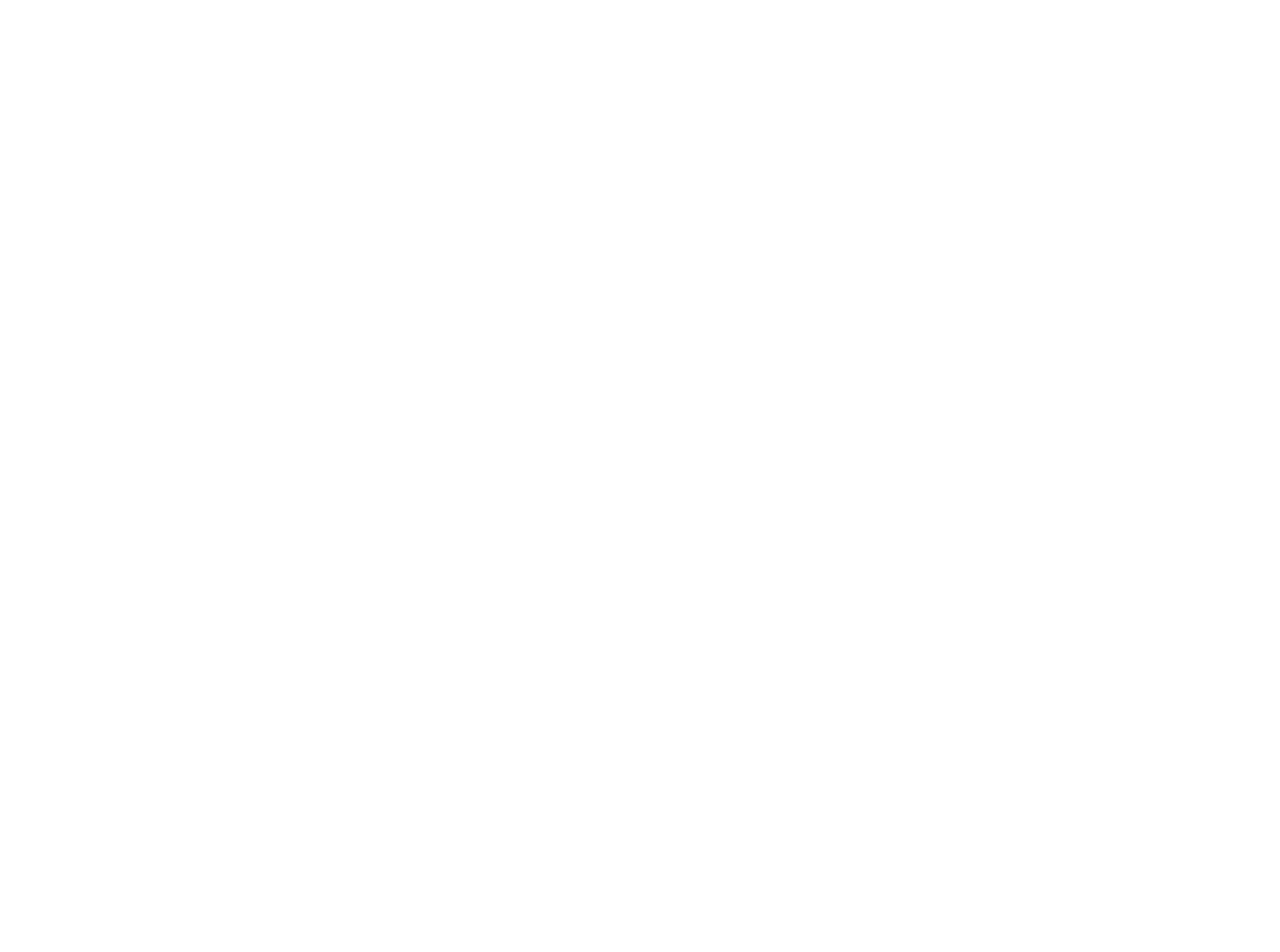
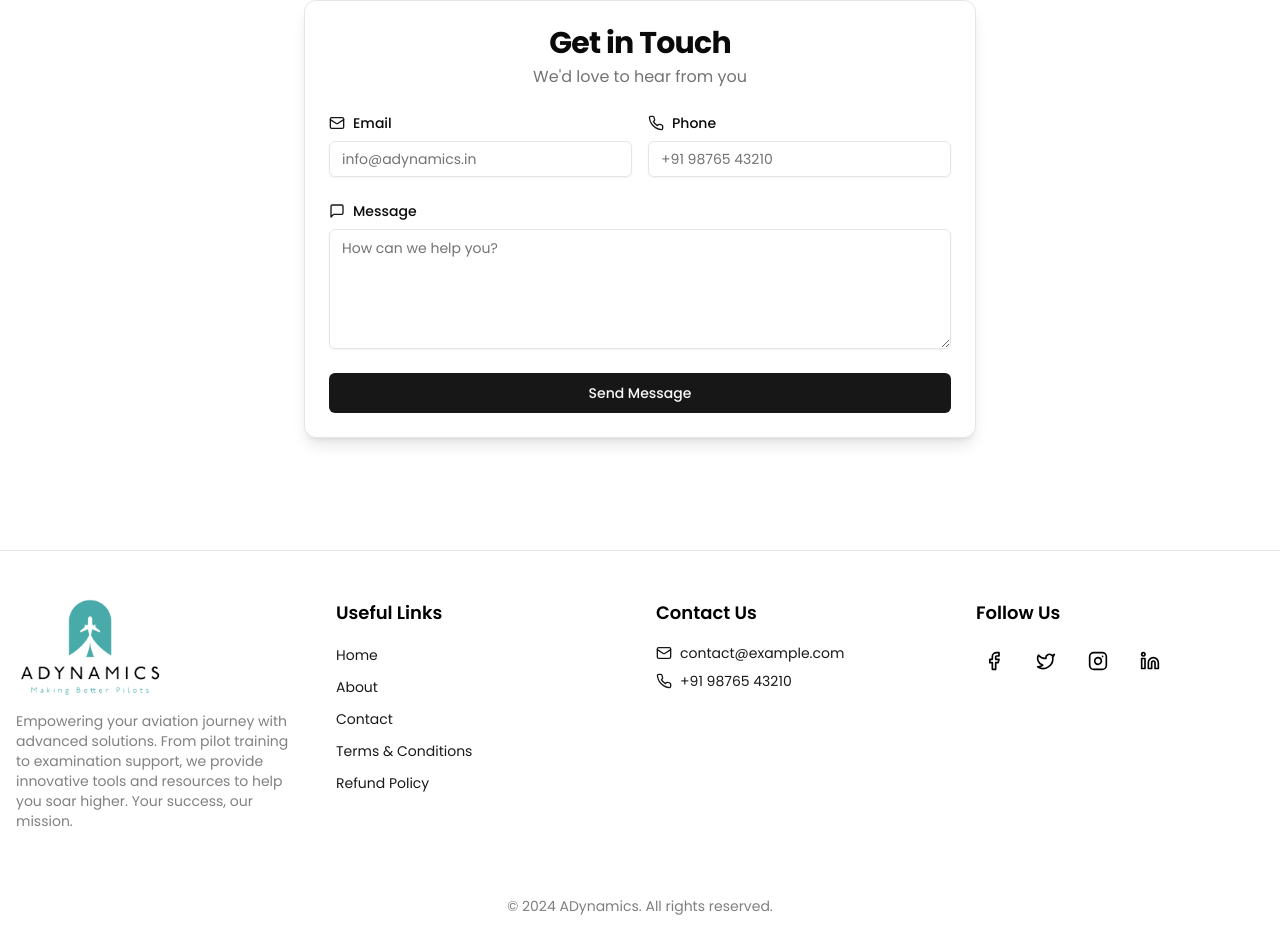
Before and after one commit to ATS527/adynamics_exam_portal_nextjs, a Next.js app: page /home in a window 1280 px wide. Shown: the part 3596-4548 px from the top of the page. Before the commit the page ends 3468 px from the top, so only its background shows below. Built offline with nearby package versions, Linux system fonts and the light colour scheme.

Commit message:
footer added

```diff
--- a/package.json
+++ b/package.json
@@ -17,6 +17,7 @@
     "@radix-ui/react-radio-group": "^1.2.1",
     "@radix-ui/react-scroll-area": "^1.2.1",
     "@radix-ui/react-select": "^2.1.2",
+    "@radix-ui/react-separator": "^1.1.1",
     "@radix-ui/react-slot": "^1.1.0",
     "@radix-ui/react-switch": "^1.1.1",
     "@radix-ui/react-tabs": "^1.1.1",
--- a/src/app/home/page.tsx
+++ b/src/app/home/page.tsx
@@ -21,6 +21,9 @@
 import Image from "next/image";
 import subjectData from "@/constants/subjectData";
 import TestimonialCarousel from "@/components/TestimonialCarousel";
+import ContactCard from "@/components/ContactCard";
+import Footer from "@/components/Footer";
+
 
 
 const Home = () => {
@@ -34,7 +37,7 @@
   return (
     <>
       <LandinNav />
-      <header className="w-full">
+      <header className="w-full" id="home">
         {/* mobile hero */}
         <div className="w-full h-screen flex items-center justify-center relative sm:hidden">
           <div className="z-10 px-3 flex flex-col items-center justify-center">
@@ -266,7 +269,29 @@
             </div>
           </div>
         </section>
+
+        <section className="w-full lg:max-w-7xl mt-20" id="contact">
+          <div className="w-full flex flex-col items-start justify-start px-4">
+            {/* <h1 className="font-bold text-black text-3xl md:text-4xl">
+              Contact Us
+            </h1> */}
+            {/* <p className="text-sm md:text-base mt-3 md:mt-4 lg:w-8/12">
+              Over 200 students have successfully cleared their CPL and ATPL
+              exams, thanks to the ADynamics test series. Here are a few
+              inspiring success stories.
+            </p> */}
+          </div>
+
+          <div className="mt-12 w-full flex items-center justify-center">
+              <ContactCard/>
+          </div>
+        </section>
       </main>
+      <footer className="w-full flex items-center justify-center bg-white border-t mt-28">
+          <div className="w-full lg:max-w-7xl">
+              <Footer/>
+          </div>
+      </footer>
     </>
   );
 };
--- /dev/null
+++ b/src/components/ContactCard.tsx
@@ -0,0 +1,58 @@
+'use client'
+
+import React from "react";
+import { Card, CardContent, CardHeader, CardTitle } from "@/components/ui/card";
+import { Input } from "@/components/ui/input";
+import { Textarea } from "@/components/ui/textarea";
+import { Button } from "@/components/ui/button";
+import { Mail, Phone, MessageSquare } from "lucide-react";
+
+const ContactCard = () => {
+  return (
+    <Card className="w-full max-w-2xl mx-auto shadow-lg">
+      <CardHeader className="text-center space-y-1">
+        <CardTitle className="text-3xl font-bold">
+          Get in Touch
+        </CardTitle>
+        <p className="text-muted-foreground">We'd love to hear from you</p>
+      </CardHeader>
+
+      <CardContent className="space-y-6">
+        <div className="grid grid-cols-1 md:grid-cols-2 gap-4">
+          <div className="space-y-2">
+            <div className="flex items-center space-x-2">
+              <Mail className="w-4 h-4 text-primary" />
+              <label className="text-sm font-medium">Email</label>
+            </div>
+            <Input placeholder="info@adynamics.in" type="email" />
+          </div>
+
+          <div className="space-y-2">
+            <div className="flex items-center space-x-2">
+              <Phone className="w-4 h-4 text-primary" />
+              <label className="text-sm font-medium">Phone</label>
+            </div>
+            <Input placeholder="+91 98765 43210" type="tel" />
+          </div>
+        </div>
+
+        <div className="space-y-2">
+          <div className="flex items-center space-x-2">
+            <MessageSquare className="w-4 h-4 text-primary" />
+            <label className="text-sm font-medium">Message</label>
+          </div>
+          <Textarea
+            placeholder="How can we help you?"
+            className="min-h-[120px]"
+          />
+        </div>
+
+        <Button className="w-full">
+          Send Message
+        </Button>
+      </CardContent>
+    </Card>
+  );
+};
+
+export default ContactCard;
--- /dev/null
+++ b/src/components/Footer.tsx
@@ -0,0 +1,99 @@
+'use client'
+
+import React from "react";
+import { Mail, Phone, Facebook, Twitter, Instagram, Linkedin } from "lucide-react";
+import { Separator } from "@/components/ui/separator";
+
+const Footer = () => {
+  const links = {
+    useful: ["Home", "About", "Contact", "Terms & Conditions", "Refund Policy"],
+    social: [
+      { icon: <Facebook className="w-5 h-5" />, href: "#" },
+      { icon: <Twitter className="w-5 h-5" />, href: "#" },
+      { icon: <Instagram className="w-5 h-5" />, href: "#" },
+      { icon: <Linkedin className="w-5 h-5" />, href: "#" },
+    ],
+  };
+
+  return (
+    <div className=" text-black">
+      <div className="container mx-auto px-4 py-12">
+        <div className="grid grid-cols-1 md:grid-cols-2 lg:grid-cols-4 gap-8">
+          {/* Logo Section */}
+          <div className="space-y-4">
+            <img
+              src="/images/adynamicsLogoOg.png"
+              alt="Logo"
+              className="h-24 w-auto"
+            />
+            <p className="text-sm opacity-90 text-muted-foreground">
+                Empowering your aviation journey with advanced solutions. From pilot training to examination support, we provide innovative tools and resources to help you soar higher. Your success, our mission.
+            </p>
+          </div>
+
+          {/* Useful Links */}
+          <div className="space-y-4">
+            <h3 className="font-semibold text-lg">Useful Links</h3>
+            <ul className="space-y-2">
+              {links.useful.map((link) => (
+                <li key={link} className="hover:translate-x-1 transition-all duration-300 ease-in-out">
+                  <a
+                    href="#"
+                    className="text-sm opacity-90 hover:opacity-100 hover:underline hover:text-main transition-all duration-300 ease-in-out"
+                  >
+                    {link}
+                  </a>
+                </li>
+              ))}
+            </ul>
+          </div>
+
+          {/* Contact Info */}
+          <div className="space-y-4">
+            <h3 className="font-semibold text-lg">Contact Us</h3>
+            <div className="space-y-2">
+              <a
+                href="mailto:contact@example.com"
+                className="flex items-center space-x-2 text-sm opacity-90 hover:text-main transition-colors ease-in-out"
+              >
+                <Mail className="w-4 h-4" />
+                <span>contact@example.com</span>
+              </a>
+              <a
+                href="tel:+1234567890"
+                className="flex items-center space-x-2 text-sm opacity-90 hover:text-main transition-colors ease-in-out"
+              >
+                <Phone className="w-4 h-4" />
+                <span>+91 98765 43210</span>
+              </a>
+            </div>
+          </div>
+
+          {/* Social Media */}
+          <div className="space-y-4">
+            <h3 className="font-semibold text-lg">Follow Us</h3>
+            <div className="flex space-x-4">
+              {links.social.map((social, index) => (
+                <a
+                  key={index}
+                  href={social.href}
+                  className="hover:bg-main hover:text-white p-2 rounded-full transition-all duration-300 ease-in-out"
+                >
+                  {social.icon}
+                </a>
+              ))}
+            </div>
+          </div>
+        </div>
+
+        <Separator className="my-8 bg-white/20" />
+
+        <div className="text-center text-sm opacity-50">
+          <p>© {new Date().getFullYear()} ADynamics. All rights reserved.</p>
+        </div>
+      </div>
+    </div>
+  );
+};
+
+export default Footer;
--- a/src/components/TestimonialCarousel.tsx
+++ b/src/components/TestimonialCarousel.tsx
@@ -29,7 +29,7 @@
           slidesPerView={1}
           // centeredSlides={true}
           autoplay={{
-            delay: 2500,
+            delay: 1500,
             disableOnInteraction: true,
           }}
           breakpoints={{
--- /dev/null
+++ b/src/components/ui/separator.tsx
@@ -0,0 +1,31 @@
+"use client"
+
+import * as React from "react"
+import * as SeparatorPrimitive from "@radix-ui/react-separator"
+
+import { cn } from "@/lib/utils"
+
+const Separator = React.forwardRef<
+  React.ElementRef<typeof SeparatorPrimitive.Root>,
+  React.ComponentPropsWithoutRef<typeof SeparatorPrimitive.Root>
+>(
+  (
+    { className, orientation = "horizontal", decorative = true, ...props },
+    ref
+  ) => (
+    <SeparatorPrimitive.Root
+      ref={ref}
+      decorative={decorative}
+      orientation={orientation}
+      className={cn(
+        "shrink-0 bg-border",
+        orientation === "horizontal" ? "h-[1px] w-full" : "h-full w-[1px]",
+        className
+      )}
+      {...props}
+    />
+  )
+)
+Separator.displayName = SeparatorPrimitive.Root.displayName
+
+export { Separator }
```
Also changed, not shown: public/images/adynamicsLogoOg.png (added), 1 other file (tests, documents, lock files or other folders).
